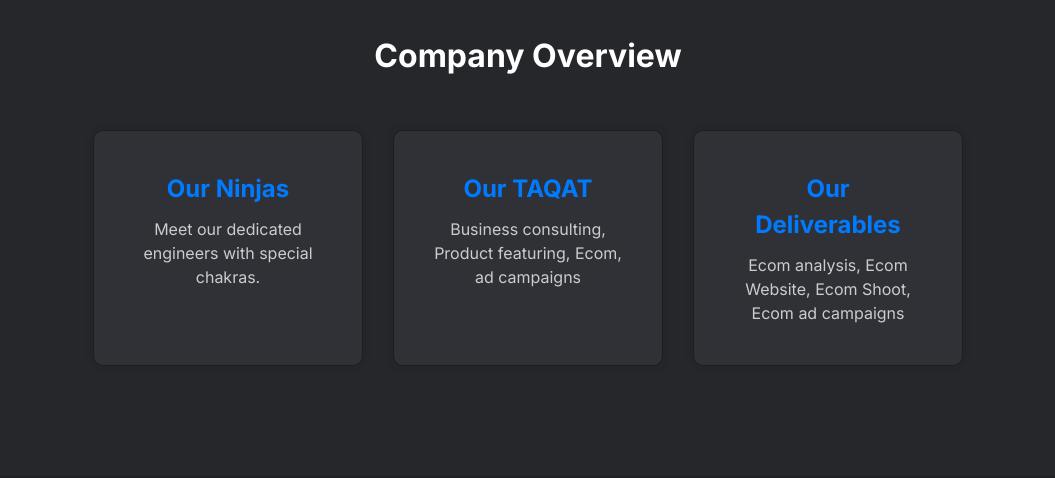
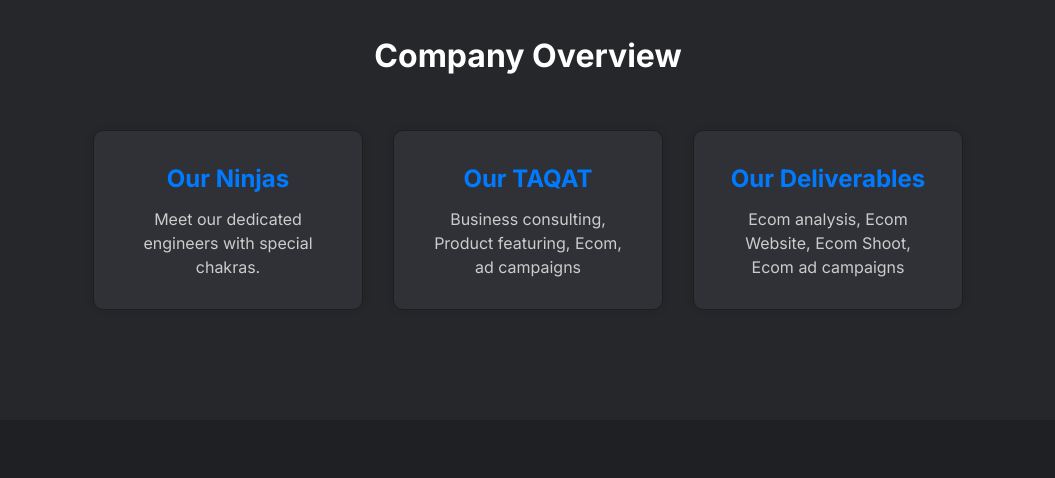
Before and after one commit to POPM-Consultants/popm-web, an Astro site: page / in a window 1280 px wide. Shown: the part 3140-3618 px from the top of the page, without its empty margins (112-1167 px from the left). Built offline with nearby package versions, Linux system fonts and the light colour scheme; Astro itself is replaced by a stand-in of ours.

Commit message:
CSS changes

```diff
--- a/src/components/AboutUs.css
+++ b/src/components/AboutUs.css
@@ -20,10 +20,10 @@
     background-color: #303136; /* Background color matching the theme */
     box-shadow: 0 0 10px rgba(0, 0, 0, 0.1);
     border-radius: 10px;
-    padding: 40px;
+    padding: 30px;
     text-align: center;
     transition: transform 0.3s;
-    width: calc(33.33% - 20px);
+    width: calc(33.33% - 15px);
     margin: 0 10px;
     border: 1px solid #1e1e1e;
   }
@@ -39,6 +39,7 @@
   }
 
   .card-title {
+    text-align: center;
     font-size: 1.5rem;
     font-weight: bold;
     margin-bottom: 10px;
```
